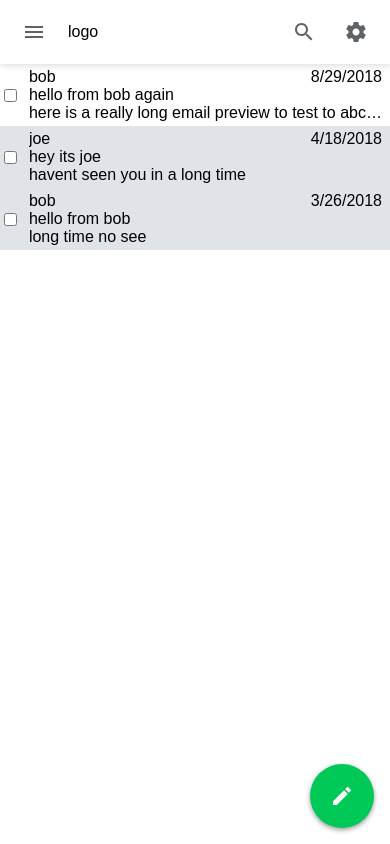
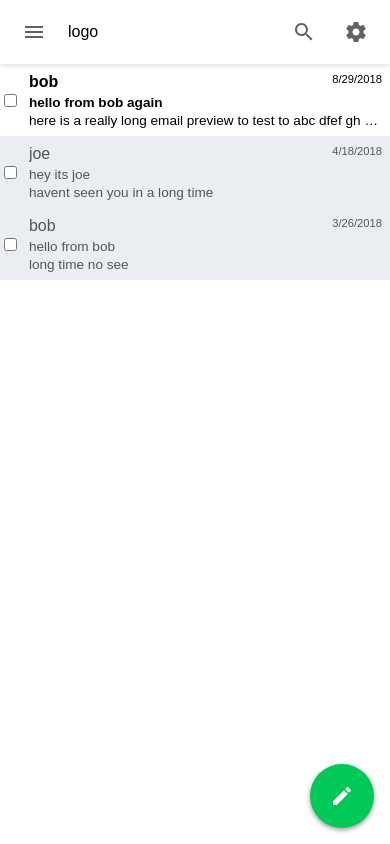
Before and after one commit to staton/email, a React (Create React App) app: page / in a window 390 px wide. Built offline with nearby package versions, Linux system fonts and the light colour scheme.

Commit message:
updated email list item, fixed drawer z-index bug

```diff
--- a/src/managers/emailManager.js
+++ b/src/managers/emailManager.js
@@ -1,7 +1,7 @@
 import Email from "../models/email";
 import EmailFlags from "../models/emailFlags";
 
-const _ = require('lodash');
+var _ = require('lodash');
 
 class EmailManager {
 
--- a/src/styles/base/_colors.scss
+++ b/src/styles/base/_colors.scss
@@ -24,7 +24,11 @@ $color-email-list-item-unread-background: rgb(255, 255, 255);
 
 /// The background color of read email list items.
 /// @type {color}
-$color-email-list-item-read-background: rgb(224, 227, 232);
+$color-email-list-item-read-background: rgb(234, 237, 242);
+
+/// The background color of read email list items.
+/// @type {color}
+$color-email-list-item-read-color: rgb(85, 85, 85);
 
 /// The background color of the header.
 /// @type {color}
--- a/src/styles/components/_emaillist.scss
+++ b/src/styles/components/_emaillist.scss
@@ -2,7 +2,7 @@
     list-style-type: none;
     margin: 0;
     padding: 0;
-    overflow-y: scroll;
+    overflow-y: overlay;
     width: 100%;
 
     @include style-for($var-screen-size-small) {
--- a/src/styles/components/_emaillistitem.scss
+++ b/src/styles/components/_emaillistitem.scss
@@ -1,3 +1,6 @@
+$local-font-weight-bold: 700;
+$local-font-size-small: .85rem;
+
 .EmailListItem {
     align-items: center;
     background-color: $color-email-list-item-unread-background;
@@ -6,7 +9,8 @@
     padding: 1rem;
 
     @include style-for($var-screen-size-small) {
-        padding: .25rem .5rem .25rem 0;
+        line-height: 1.15rem;
+        padding: .35rem .5rem .35rem 0;
     }
 
     &:hover, &:active {
@@ -20,6 +24,11 @@
         &:hover, &:active {
             background-color: darken($color-email-list-item-read-background, 5%);
             cursor: pointer;
+        }
+
+        & * {
+            color: $color-email-list-item-read-color;
+            font-weight: normal !important;
         }
     }
 
@@ -35,24 +44,26 @@
         }
 
         & .EmailListItem__sender-name {
+            font-weight: $local-font-weight-bold;
             order: 10;
             width: 15%;
 
             @include style-for($var-screen-size-small) {
                 flex-basis: auto;
+                line-height: 1.5rem;
                 width: auto;
             }
         }
 
         & .EmailListItem__subject {
-            font-weight: 600;
+            font-weight: $local-font-weight-bold;
             order: 20;
             max-width: 20%;
             padding-right: .75rem;
 
             @include style-for($var-screen-size-small) {
                 flex-basis: 100%;
-                font-weight: normal;
+                font-size: $local-font-size-small;
                 max-width: none;
                 padding-right: 0;
             }
@@ -64,6 +75,7 @@
 
             @include style-for($var-screen-size-small) {
                 flex-basis: 100%;
+                font-size: $local-font-size-small;
                 max-width: none;
             }
         }
@@ -77,7 +89,7 @@
                 * for mobile, we want the date to be on the top-row.
                 * changing the order will prevent it from being the last element.
                 */
-
+                font-size: .7rem;
                 order: 15;
             }
         }
--- a/src/styles/main.css
+++ b/src/styles/main.css
@@ -77,6 +77,8 @@
     #root .ComposeEmailButton .ComposeEmailButton__button .ComposeEmailButton__content {
       padding: 0 0.25rem; }
 
+#root .Drawer {
+  z-index: 84; }
   #root .Drawer .Drawer__content {
     background-color: white;
     -webkit-box-shadow: 0 0 0.5rem 0 rgba(0, 0, 0, 0.2);
@@ -90,8 +92,7 @@
     -moz-transition: width 0.25s ease;
     -o-transition: width 0.25s ease;
     transition: width 0.25s ease;
-  width: 270px;
-  z-index: 84; }
+    width: 270px; }
     @media all and (max-width: 1023px) and (max-height: 1024px) {
       #root .Drawer .Drawer__content {
         bottom: 0;
@@ -103,6 +104,9 @@
         z-index: 128; } }
     #root .Drawer .Drawer__content.Drawer__content--hidden {
       width: 0; }
+  @media all and (max-width: 1023px) and (max-height: 1024px) {
+    #root .Drawer {
+      z-index: 128; } }
 
 #root .DrawerMenuList {
   list-style-type: none;
@@ -162,7 +166,7 @@
   list-style-type: none;
   margin: 0;
   padding: 0;
-  overflow-y: scroll;
+  overflow-y: overlay;
   width: 100%; }
   @media all and (max-width: 1023px) and (max-height: 1024px) {
     #root .EmailList {
@@ -176,15 +180,19 @@
   padding: 1rem; }
   @media all and (max-width: 1023px) and (max-height: 1024px) {
     #root .EmailListItem {
-      padding: .25rem .5rem .25rem 0; } }
+      line-height: 1.15rem;
+      padding: .35rem .5rem .35rem 0; } }
   #root .EmailListItem:hover, #root .EmailListItem:active {
     background-color: #f2f2f2;
     cursor: pointer; }
   #root .EmailListItem.EmailListItem--read {
-    background-color: #e0e3e8; }
+    background-color: #eaedf2; }
     #root .EmailListItem.EmailListItem--read:hover, #root .EmailListItem.EmailListItem--read:active {
-      background-color: #d1d6dd;
+      background-color: #dae0e8;
       cursor: pointer; }
+    #root .EmailListItem.EmailListItem--read * {
+      color: #555555;
+      font-weight: normal !important; }
   #root .EmailListItem .EmailListItem__email-info-container {
     display: flex;
     flex-direction: row;
@@ -195,21 +203,23 @@
       #root .EmailListItem .EmailListItem__email-info-container {
         flex-wrap: wrap; } }
     #root .EmailListItem .EmailListItem__email-info-container .EmailListItem__sender-name {
+      font-weight: 700;
       order: 10;
       width: 15%; }
       @media all and (max-width: 1023px) and (max-height: 1024px) {
         #root .EmailListItem .EmailListItem__email-info-container .EmailListItem__sender-name {
           flex-basis: auto;
+          line-height: 1.5rem;
           width: auto; } }
     #root .EmailListItem .EmailListItem__email-info-container .EmailListItem__subject {
-      font-weight: 600;
+      font-weight: 700;
       order: 20;
       max-width: 20%;
       padding-right: .75rem; }
       @media all and (max-width: 1023px) and (max-height: 1024px) {
         #root .EmailListItem .EmailListItem__email-info-container .EmailListItem__subject {
           flex-basis: 100%;
-          font-weight: normal;
+          font-size: 0.85rem;
           max-width: none;
           padding-right: 0; } }
     #root .EmailListItem .EmailListItem__email-info-container .EmailListItem__preview {
@@ -218,6 +228,7 @@
       @media all and (max-width: 1023px) and (max-height: 1024px) {
         #root .EmailListItem .EmailListItem__email-info-container .EmailListItem__preview {
           flex-basis: 100%;
+          font-size: 0.85rem;
           max-width: none; } }
     #root .EmailListItem .EmailListItem__email-info-container .EmailListItem__sent-date {
       margin-left: auto;
@@ -228,6 +239,7 @@
                 * for mobile, we want the date to be on the top-row.
                 * changing the order will prevent it from being the last element.
                 */
+          font-size: .7rem;
           order: 15; } }
     #root .EmailListItem .EmailListItem__email-info-container .EmailListItem__sender-name, #root .EmailListItem .EmailListItem__email-info-container .EmailListItem__subject, #root .EmailListItem .EmailListItem__email-info-container .EmailListItem__preview {
       overflow: hidden;
```
Also changed, not shown: src/styles/components/_drawer.scss (+6 -1 lines). Lines whose indentation alone changed are shown as unchanged.
